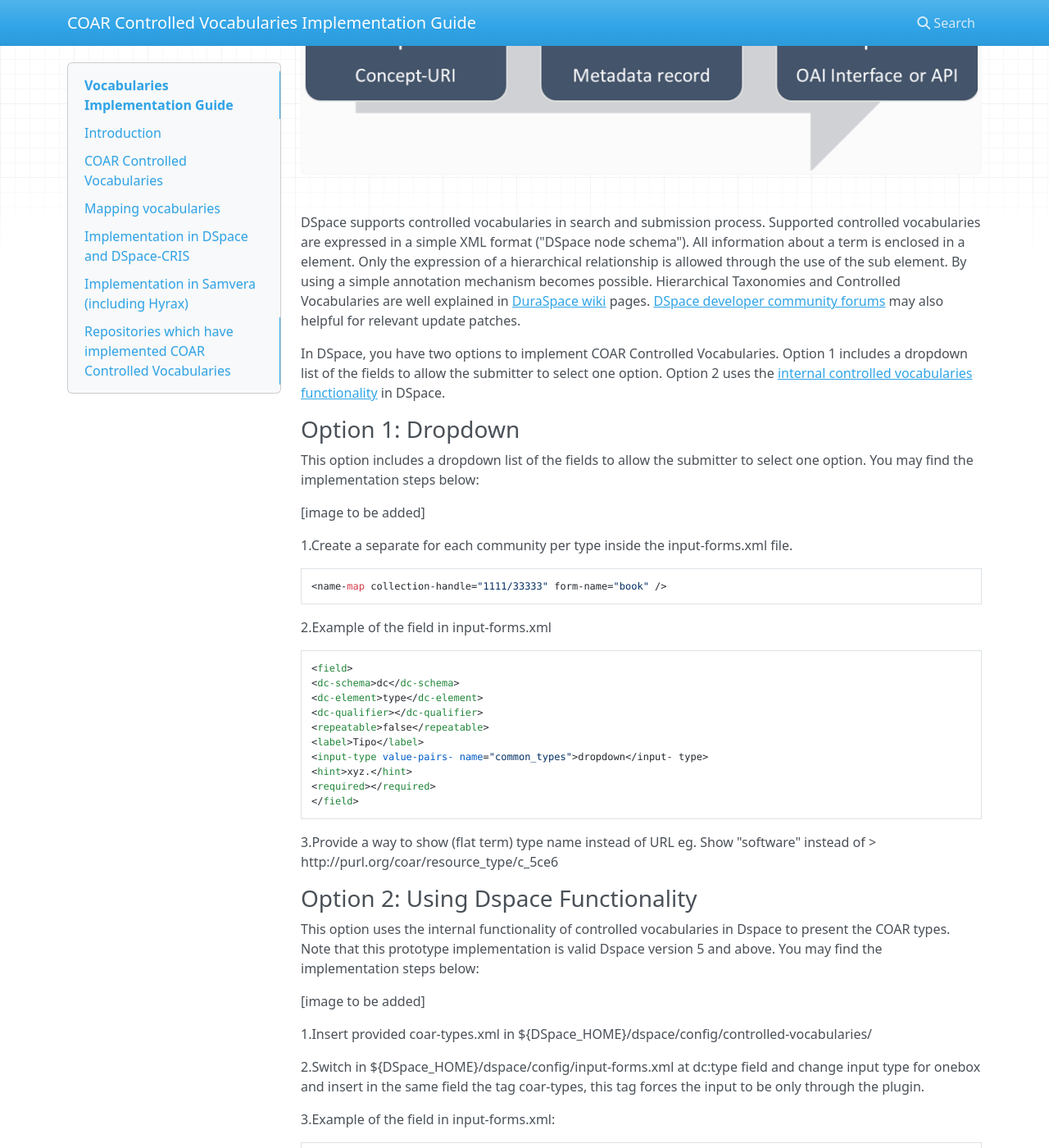
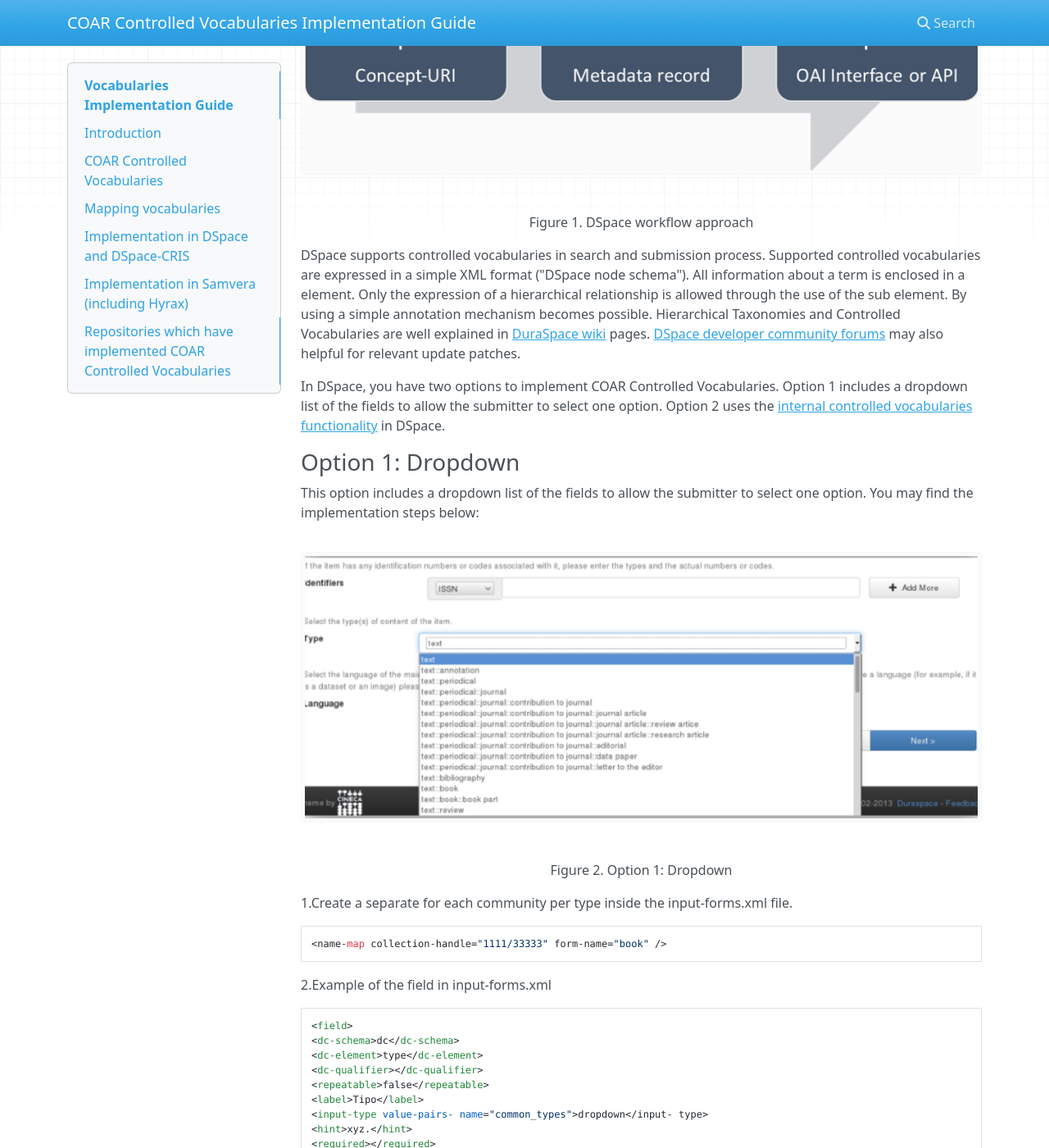
Before and after one commit to coar-repositories/vocabularies-implementation-guide, an MkDocs documentation site: the page built from docs/index.md, in a window 1280 px wide and 1400 px high, scrolled down 2280 px. Shown: the whole window at 82% size. Built offline with MkDocs 1.6.1, drawn with Linux system fonts in a browser that asks for light colours; nearby versions of some CDN libraries; some of the changed text lies outside the part shown.

Commit message:
guide updated

```diff
--- a/docs/index.md
+++ b/docs/index.md
@@ -64,7 +64,7 @@
 
 COAR vocabularies can be implemented in repositories operating on DSpace by customising input forms or using the Dspace software functionality.
 
-![GitHub Logo](https://raw.githubusercontent.com/coar-repositories/vocabularies-implementation-guide/master/images/1_workflow.png)
+![DSpace workflow approach](https://raw.githubusercontent.com/coar-repositories/vocabularies-implementation-guide/master/images/1_workflow.png)<p align="center"> Figure 1. DSpace workflow approach</a>
 
 DSpace supports controlled vocabularies in search and submission process. Supported controlled vocabularies are expressed in a simple XML format ("DSpace node schema"). All information about a term is enclosed in a <node> element. Only the expression of a hierarchical relationship is allowed through the use of the <isComposedBy> sub element. By using <hasNote> a simple annotation mechanism becomes possible. Hierarchical Taxonomies and Controlled Vocabularies are well explained in <a href="https://wiki.duraspace.org/display/DSDOC5x/Authority+Control+of+Metadata+Values#AuthorityControlofMetadataValues-HierarchicalTaxonomiesandControlledVocabularies "> DuraSpace wiki</a> pages. <a href="http://dspace.2283337.n4.nabble.com/dspace-Patches-1833347-Controlled-Vocabulary-Add-on-update-Patch-for-DSpace-1-4-2-td3289431.html"> DSpace developer community forums</a> may also helpful for relevant update patches.
 
@@ -74,7 +74,7 @@
 
 This option includes a dropdown list of the fields to allow the submitter to select one option. You may find the implementation steps below:
 
-[image to be added]
+![Option 1](https://raw.githubusercontent.com/coar-repositories/vocabularies-implementation-guide/master/images/2_option1_dropdown.png)<p align="center"> Figure 2. Option 1: Dropdown</a>
 
 1.Create a separate <form- definition> for each community per type inside the input-forms.xml file.
 
@@ -100,7 +100,7 @@
 
 This option uses the internal functionality of controlled vocabularies in Dspace to present the COAR types. Note that this prototype implementation is valid Dspace version 5 and above. You may find the implementation steps below:
 
-[image to be added]
+![Option 2](https://raw.githubusercontent.com/coar-repositories/vocabularies-implementation-guide/master/images/3_option2_DSpace_functionality.png)<p align="center"> Figure 3. Option 2: Using DSpace Functionality</a>
 
 1.Insert provided coar-types.xml in ${DSpace_HOME}/dspace/config/controlled-vocabularies/
 
```
